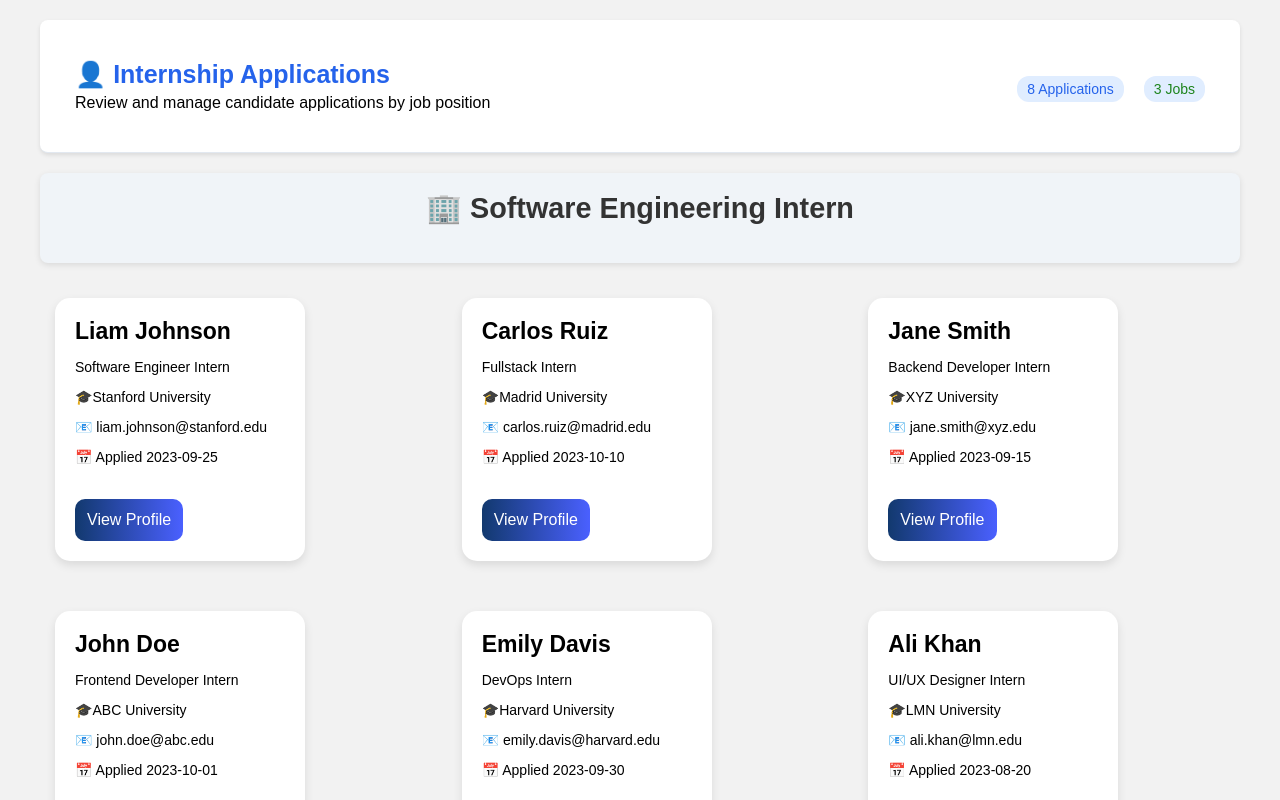
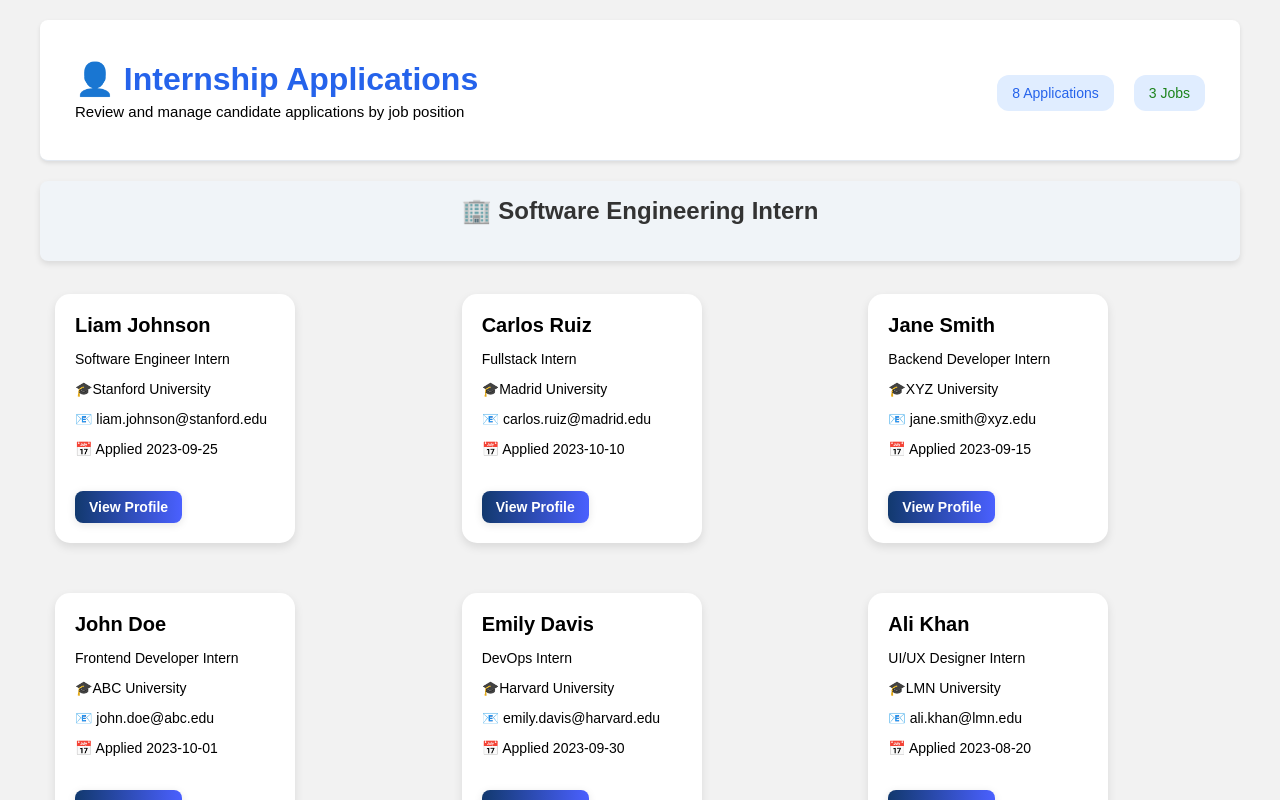
Before and after one commit to kaveenskn/InternQuest-web-Group2, a React (Vite) app: page /internship in a window 1280 px wide. Built offline with nearby package versions, Linux system fonts and the light colour scheme.

Commit message:
Updating

```diff
--- a/src/styles/InternshipApp.css
+++ b/src/styles/InternshipApp.css
@@ -32,28 +32,28 @@ body {
 
 .header h1 {
   text-align: left;
-  font-size: 25px;
+  font-size: 32px;
   margin-bottom: 5px;
   color: #2563eb;
 }
 
 .header p {
   text-align: left;
-  font-size: 16px;
+  font-size: 15px;
   color: black;
   margin: 0;
 }
 
 .text-card {
   background-color: #f0f4f8;
-  padding: 18px;
-  margin: 20px 0;
+  padding: 16px;
+  margin: 18px 0;
   border-radius: 8px;
   text-align: center;
-  font-size: 1.2rem;
+  font-size: 1rem;
   font-weight: 500;
   color: #333;
-  box-shadow: 0 2px 6px rgba(0, 0, 0, 0.1);
+  box-shadow: 0 3px 6px rgba(0, 0, 0, 0.1);
 }
 
 .status-bar {
@@ -67,7 +67,7 @@ body {
 .applications {
   background-color: #e0edff;
   color: #2563eb;
-  padding: 5px 10px;
+  padding: 10px 15px;
   border-radius: 12px;
   font-size: 14px;
 }
@@ -75,7 +75,7 @@ body {
 .jobs {
   background-color: #e0edff;
   color: rgb(29, 132, 29);
-  padding: 5px 10px;
+  padding: 10px 15px;
   border-radius: 12px;
   font-size: 14px;
 }
@@ -90,7 +90,7 @@ body {
   border-radius: 15px;
   padding: 20px;
   margin: 15px;
-  width: 250px;
+  width: 240px;
   background: white;
   box-shadow: 0 4px 10px rgba(0, 0, 0, 0.1);
   transition: transform 0.1s ease, box-shadow 0.1s ease;
@@ -101,28 +101,25 @@ body {
 }
 
 .profile-card h3 {
-  font-size: 23px;
+  font-size: 20px;
   margin: 0;
   color: black;
 }
 
-.profile-card .role {
-  font-weight: bold;
-  margin: 8px 0;
+.view-button {
+  color: white;
+  border: none;
+  border-radius: 8px;
+  cursor: pointer;
+  transition: all 0.3s ease;
+  display: inline-block;
+  padding: 8px 14px;
+  font-size: 14px;
+  font-weight: 600;
+  box-shadow: 0 2px 8px rgba(0, 0, 0, 0.1);
 }
 
-.profile-view-btn {
-  margin-top: 8px;
-  padding: 8px 12px;
-  background-color: #3f51b5;
-  color: white;
-  border: none;
-  border-radius: 6px;
-  cursor: pointer;
-  transition: background-color 0.3s ease;
-  display: inline-block;
+.view-button:hover {
+  transform: translateY(-2px);
+  box-shadow: 0 4px 12px rgba(0, 0, 0, 0.15);
 }
-
-.profile-view-btn:hover {
-  background-color: #303f9f;
-}
```
